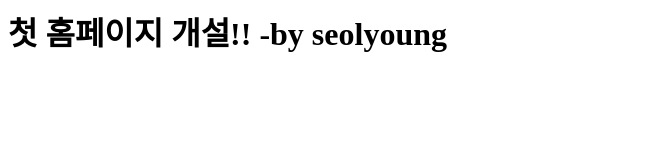
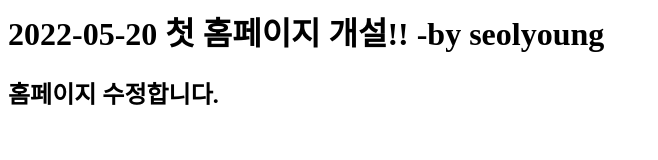
Before and after one commit to Hwangseolyoung/Hwangseolyoung.github.io, a plain HTML site: page index.html in a window 1280 px wide. Shown: the whole page, without its empty margins (0-658 px from the left). Drawn offline with Linux system fonts and the light colour scheme.

Commit message:
first commit

```diff
--- a/index.html
+++ b/index.html
@@ -1 +1,2 @@
-<h1> 첫 홈페이지 개설!! -by seolyoung <h1>
+<h1> 2022-05-20 첫 홈페이지 개설!! -by seolyoung <h1>
+    <h2>홈페이지 수정합니다.</h2>
```
